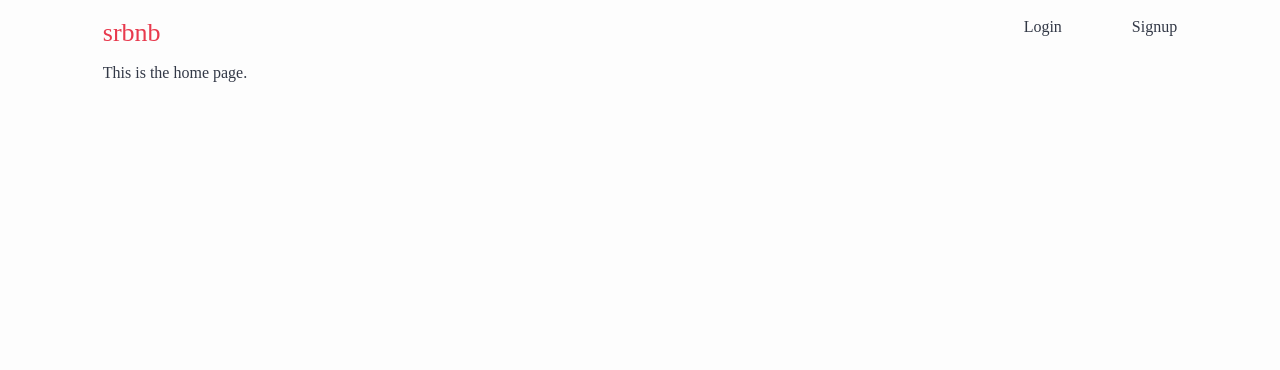
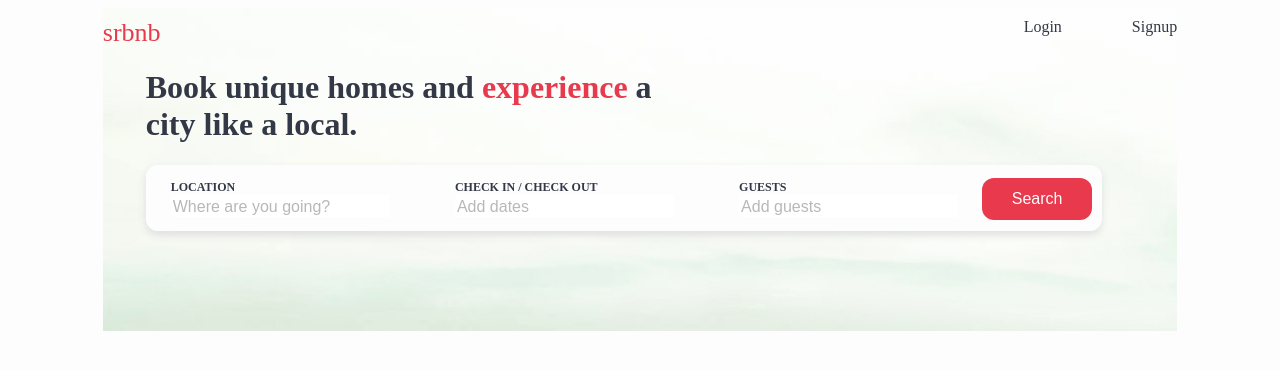
Before and after one commit to igorroncevic/wp2020-srbnb, a Vue app in the folder client/wp2020-client/: page / in a window 1280 px wide. Shown: the top 370 px of the page. Built offline with nearby package versions, Linux system fonts and the light colour scheme; the HTML template or start-up script is replaced by a standard one.

Commit message:
FE - Home Page

```diff
--- a/client/wp2020-client/public/css/styles.css
+++ b/client/wp2020-client/public/css/styles.css
@@ -4,6 +4,11 @@
    --light-text-color: #b8b8b8;
 
    --brand-color: #e8394d;
+   --brand-color-hover: #ea4c5e;
+
+   --dropshadow-color: #dfdfdf;
 
    --background-color: #fdfdfd;
+
+   --border-radius: 12px;
 }
--- a/client/wp2020-client/src/App.vue
+++ b/client/wp2020-client/src/App.vue
@@ -1,25 +1,54 @@
 <template>
-  <div id="app">
+  <div id="app" class="row" :style="{backgroundImage: `url('${backgroundImg}')`}">
     <router-view />
   </div>
 </template>
 
 <script>
 export default {
-  name: "App"
+  name: "App",
+  computed: {
+    backgroundImg() {
+      return this.$route.path === "/"
+        ? "./../public/img/home-cover.png"
+        : this.$route.path === "/login" || this.$route.path === "/signup"
+        ? "./../public/img/login-cover.png"
+        : "";
+    }
+  }
 };
 </script>
 
 <style>
 :root {
-   background: var(--background-color);
-   color: var(--main-text-color);
-   /*font-family: ;
+  background: var(--background-color);
+  color: var(--main-text-color);
+  /*font-family: ;
    font-size: ;*/
 }
 
+*:focus {
+  outline: none;
+}
+
 #app {
+  margin: 0 auto;
+  overflow-x: hidden;
+}
+
+.row {
+  position: relative;
+  max-width: 85%;
+  height: 100%;
   width: 85%;
   margin: 0 auto;
 }
+
+@media all and (max-width: 86%) {
+  .row {
+    padding: 0 15px;
+    box-sizing: border-box;
+    -webkit-box-sizing: border-box;
+  }
+}
 </style>
--- a/client/wp2020-client/src/components/Home.vue
+++ b/client/wp2020-client/src/components/Home.vue
@@ -1,14 +1,154 @@
 <template>
   <div>
-     <p> This is the home page. </p>
+    <!-- Title -->
+    <div class="title-wrapper">
+      <h1 id="title">
+        Book unique homes and
+        <span id="accented">experience</span> a
+        <br />city like a local.
+      </h1>
+    </div>
+
+    <!-- Search -->
+    <div id="searchbar-wrapper">
+      <div>
+        <form method="GET" action="/search-results" id="searchbar">
+          <div class="form-item">
+            <div class="nest stacked">
+              <label for="location" class="label">LOCATION</label>
+              <input type="text" name="location" placeholder="Where are you going?" />
+            </div>
+          </div>
+          <div class="form-item">
+            <div class="nest stacked">
+              <label for="location" class="label">CHECK IN / CHECK OUT</label>
+              <input type="text" name="location" placeholder="Add dates" />
+            </div>
+          </div>
+          <div class="form-item">
+            <div class="stacked nest">
+              <label for="location" class="label">GUESTS</label>
+              <input type="text" name="location" placeholder="Add guests" />
+            </div>
+          </div>
+          <button type="submit">Search</button>
+        </form>
+      </div>
+    </div>
+    <div class="random" style="height: 100px"></div>
   </div>
 </template>
 
 <script>
 export default {
-  name: 'Home',
-}
+  name: "Home"
+};
 </script>
 
 <style scoped>
+body {
+  height: auto;
+  overflow: hidden;
+}
+
+.title-wrapper {
+  position: relative;
+  width: 92%;
+  margin: 0 auto;
+}
+
+.title {
+  font-size: 48px;
+  font-weight: 400;
+  color: var(--main-text-color);
+  margin: 60px 0;
+  letter-spacing: 1px;
+  line-height: 56px;
+}
+
+#accented {
+  color: var(--brand-color);
+}
+
+#searchbar-wrapper {
+  position: relative;
+  width: 89%;
+  height: auto;
+  background: var(--background-color);
+  margin-bottom: 30px;
+  margin: 0 4%;
+  box-shadow: 0px 4px 8px var(--dropshadow-color);
+  border-radius: var(--border-radius);
+}
+
+#searchbar {
+  position: relative;
+  width: 100%;
+  height: auto;
+}
+
+#searchbar button[type="submit"] {
+  cursor: pointer;
+  width: auto;
+  font-size: 16px;
+  padding: 12px 30px;
+  color: var(--background-color);
+  background-color: var(--brand-color) !important;
+  border: 0;
+  border-radius: var(--border-radius);
+  -webkit-border-radius: var(--border-radius);
+  transition: all 0.3s ease;
+  -webkit-transition: all 0.3 ease;
+  -moz-transition: all 0.3 ease;
+  -o-transition: all 0.3 ease;
+  float: right;
+  position: absolute;
+  top: 20%;
+  right: 1%;
+}
+
+#searchbar input[type="text"] {
+  font-size: 16px;
+  padding-top: 3px;
+  padding-right: 10px;
+  border: 0;
+}
+
+#searchbar input[type="text"]::placeholder {
+  color: var(--light-text-color);
+}
+
+.form-item {
+  display: inline-block;
+  padding: 0.5rem 0 0.5rem 1.5rem;
+  background: var(--background-color);
+  width: 27%;
+  border: 1px solid var(--background-color);
+  border-radius: var(--border-radius);
+  height: 3rem;
+}
+
+.form-item:hover {
+  border: 1px solid var(--light-text-color);
+}
+
+.form-item:active {
+  border: 1px solid var(--main-text-color);
+}
+
+.nest {
+  max-width: 60%;
+  margin-top: 6px;
+}
+
+.stacked {
+  display: grid;
+}
+
+.label {
+  font-weight: 600;
+  font-size: 12px;
+  grid-row: 1;
+  grid-column: 1;
+}
 </style>
--- a/client/wp2020-client/src/main.js
+++ b/client/wp2020-client/src/main.js
@@ -2,7 +2,7 @@ import Vue from "vue";
 import App from "./App.vue";
 import VueRouter from "vue-router";
 import routes from "./routes/mainRoutes";
-import '../public/css/styles.css';
+import './../public/css/styles.css';
 
 Vue.use(VueRouter);
 
--- a/client/wp2020-client/src/screens/Main.vue
+++ b/client/wp2020-client/src/screens/Main.vue
@@ -1,7 +1,9 @@
 <template>
   <div class="wrapper">
     <header>
-      <div class="logo">srbnb</div>
+      <div class="logo">
+        <a href="/">srbnb</a>
+      </div>
       <nav class="navbar">
         <ul>
           <li>
@@ -25,7 +27,6 @@ export default {
 
 <style>
 .wrapper {
-  height: 100%;
   display: flex;
   flex-direction: column;
 }
@@ -34,10 +35,11 @@ export default {
   flex: 1;
 }
 
-.logo {
+.logo a {
   float: left;
   padding-top: 10px;
   font-size: 26px;
+  text-decoration: none;
   color: var(--brand-color);
 }
 
--- a/client/wp2020-client/src/screens/NotFound.vue
+++ b/client/wp2020-client/src/screens/NotFound.vue
@@ -7,7 +7,7 @@
 
 <script>
 export default {
-  name: "Signup",
+  name: "notFound",
   created: function() {
     setTimeout(() => {
       this.$router.push({ name: "home" });
```
Also changed, not shown: client/wp2020-client/public/img/home-cover.png (added), 1 other file (tests, documents, lock files or other folders).
